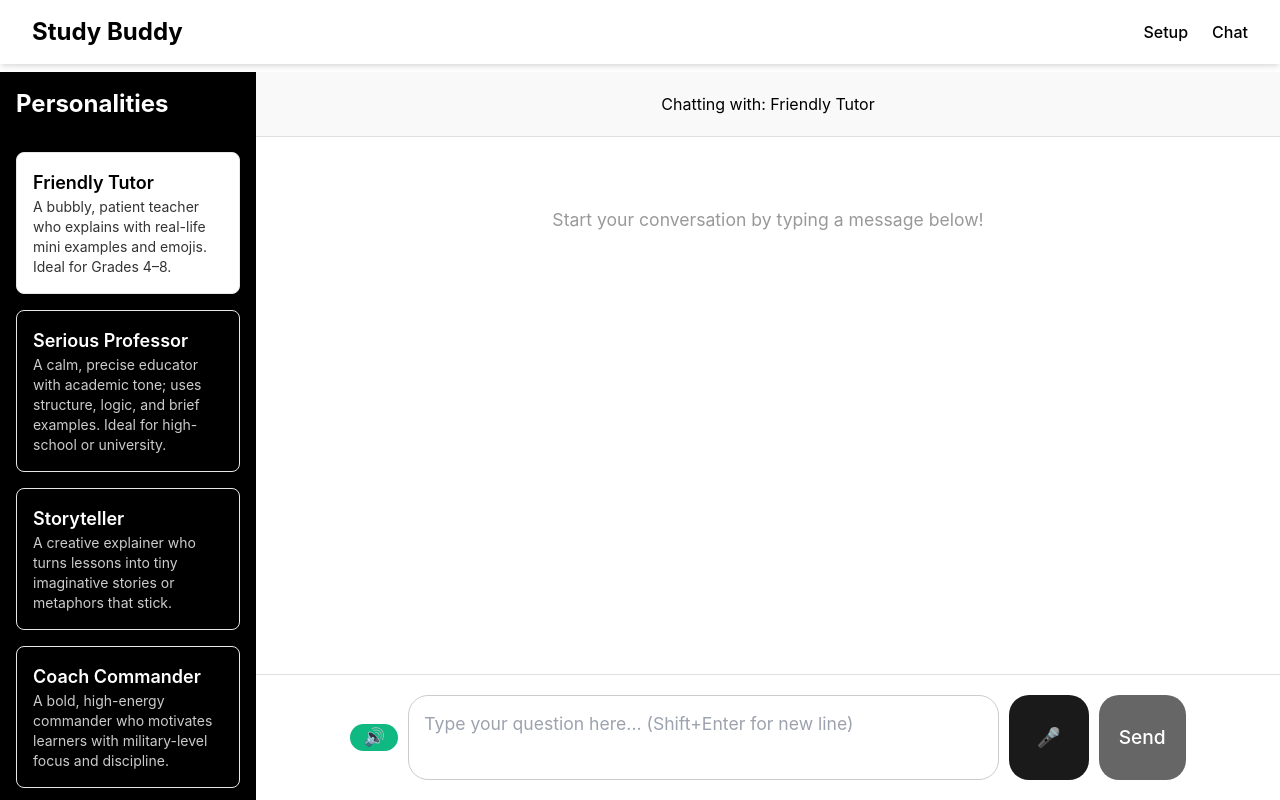
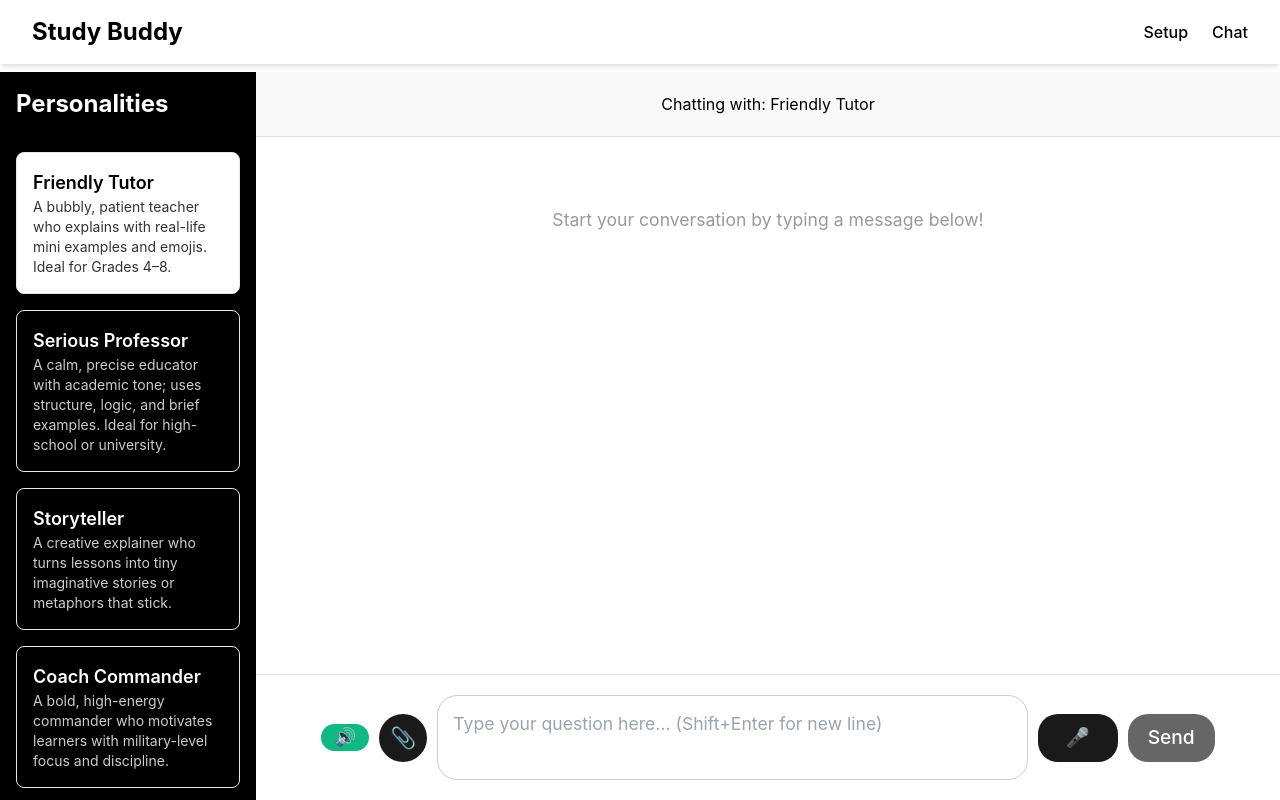
Before and after one commit to chrls04/learning-assistant, a React (Vite) app in the folder study-buddy/frontend/: page /personalities in a window 1280 px wide. Both pictures are taken after a click on the element 128 px from the left and 223 px from the top of the page. Built offline with nearby package versions, Linux system fonts and the light colour scheme.

Commit message:
Added file upload system to chatbox

```diff
--- a/study-buddy/frontend/src/components/chatbox.jsx
+++ b/study-buddy/frontend/src/components/chatbox.jsx
@@ -1,5 +1,7 @@
 import { useRef, useState, useEffect } from "react";
 import { GoogleGenerativeAI } from "@google/generative-ai";
+import * as pdfjsLib from "pdfjs-dist";
+import mammoth from "mammoth";
 
 // Initialize Gemini
 const genAI = new GoogleGenerativeAI(import.meta.env.VITE_GEMINI_API_KEY);
@@ -83,6 +85,14 @@ export default function ChatBox({ selectedPersonality, personalities }) {
   const [isLoading, setIsLoading] = useState(false);
   const [isListening, setIsListening] = useState(false);
   const [autoPlayAudio, setAutoPlayAudio] = useState(true); // NEW: toggle whether audio auto-plays after generation
+
+  const [uploadedFile, setUploadedFile] = useState(null);
+
+  // File upload handler
+  const handleFileChange = (e) => {
+  const file = e.target.files[0];
+  if (file) setUploadedFile(file);
+    };
 
   // Get user profile from localStorage
   const topic = localStorage.getItem("sb_topic") || "";
@@ -196,11 +206,22 @@ export default function ChatBox({ selectedPersonality, personalities }) {
     return null;
   };
 
+  // Helper function to convert file to base64
+  const fileToBase64 = (file) => {
+    return new Promise((resolve, reject) => {
+      const reader = new FileReader();
+      reader.readAsDataURL(file);
+      reader.onload = () => resolve(reader.result.split(",")[1]);
+      reader.onerror = reject;
+    });
+  };
+
   const handleSubmit = async () => {
     if (message.trim() === "" || isLoading) return;
 
     const userMessage = message.trim();
     setMessage("");
+    setUploadedFile(null);
     textareaRef.current.style.height = "auto";
 
     // Add user message to chat
@@ -212,7 +233,21 @@ export default function ChatBox({ selectedPersonality, personalities }) {
       const prompt = buildPrompt(userMessage);
 
       // Call Gemini API
-      const result = await model.generateContent(prompt);
+      let result;
+      if (uploadedFile) {
+        const fileData = [
+      {
+        inlineData: {
+        data: await fileToBase64(uploadedFile),
+        mimeType: uploadedFile.type,
+                    },
+      },
+      ];
+      result = await model.generateContent([prompt, ...fileData]);
+        } else {
+      result = await model.generateContent(prompt);
+      }
+
       const response = await result.response;
       const aiResponse = response.text();
       // Enforce client-side output length limit and mark truncation if needed
@@ -390,6 +425,7 @@ export default function ChatBox({ selectedPersonality, personalities }) {
     width: "100%",
     display: "flex",
     justifyContent: "center",
+    alignItems: "center",
     padding: "20px",
     backgroundColor: "#fff",
     borderTop: "1px solid #e0e0e0",
@@ -409,11 +445,59 @@ export default function ChatBox({ selectedPersonality, personalities }) {
       border: "none",
       cursor: "pointer",
       minWidth: "48px",
-            alignSelf: "center"
+      alignSelf: "center",
     }}
   >
     {autoPlayAudio ? "🔊" : "🔇"}
   </button>
+
+  {/* 📎 File Upload */}
+  <input
+    type="file"
+    accept=".pdf,.docx,.txt,.png,.jpg,.jpeg"
+    onChange={handleFileChange}
+    id="file-upload"
+    style={{ display: "none" }}
+  />
+
+  <label
+    htmlFor="file-upload"
+    style={{
+      display: "flex",
+      justifyContent: "center",
+      alignItems: "center",
+      width: "48px", // same height as buttons
+      height: "48px",
+      borderRadius: "50%",
+      backgroundColor: uploadedFile ? "#10b981" : "#1a1a1a",
+      color: "white",
+      cursor: "pointer",
+      border: "none",
+      fontSize: "1.3em",
+      marginRight: "10px",
+      transition: "background-color 0.2s ease",
+    }}
+  >
+    📎
+  </label>
+
+  {uploadedFile && (
+    <span
+      style={{
+        alignSelf: "center",
+        marginRight: "10px",
+        color: "#10b981",
+        fontSize: "0.9em",
+        maxWidth: "150px",
+        overflow: "hidden",
+        textOverflow: "ellipsis",
+        whiteSpace: "nowrap",
+      }}
+    >
+      {uploadedFile.name}
+    </span>
+  )}
+
   <textarea
     ref={textareaRef}
     placeholder="Type your question here... (Shift+Enter for new line)"
@@ -438,6 +522,7 @@ export default function ChatBox({ selectedPersonality, personalities }) {
       backgroundColor: "white",
     }}
   />
+
   <button
     onClick={handleListen}
     disabled={isLoading}
@@ -451,11 +536,13 @@ export default function ChatBox({ selectedPersonality, personalities }) {
       border: "none",
       fontWeight: "500",
       marginRight: "10px",
-            minWidth: "80px"
+      minWidth: "80px",
+      height: "48px", // 🟢 match height for perfect alignment
     }}
   >
     {isListening ? "🎤 Stop" : "🎤"}
   </button>
+
   <button
     onClick={handleSubmit}
     disabled={isLoading || message.trim() === ""}
@@ -468,13 +555,16 @@ export default function ChatBox({ selectedPersonality, personalities }) {
       cursor: isLoading || message.trim() === "" ? "not-allowed" : "pointer",
       border: "none",
       fontWeight: "500",
-            minWidth: "80px"
+      minWidth: "80px",
+      height: "48px", // 🟢 match height
     }}
   >
     {isLoading ? "..." : "Send"}
   </button>
 </div>
 
+
+
       {/* Hidden audio element for playing responses */}
       <audio ref={audioRef} style={{ display: "none" }} />
     </div>
```
Lines whose indentation alone changed are shown as unchanged.
